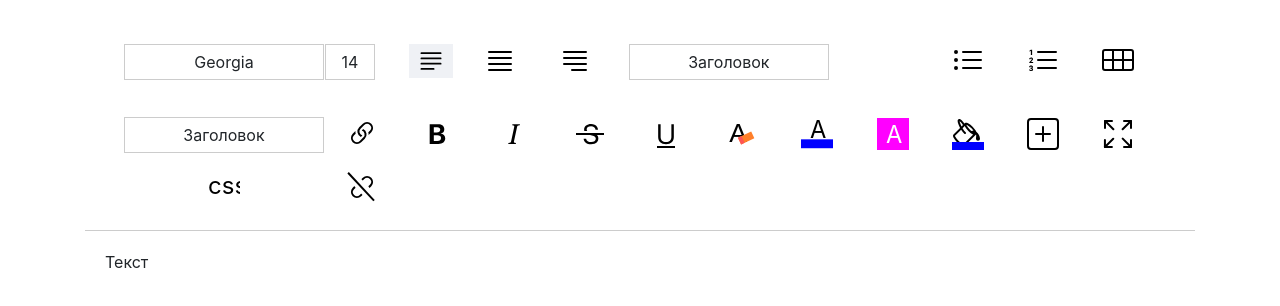
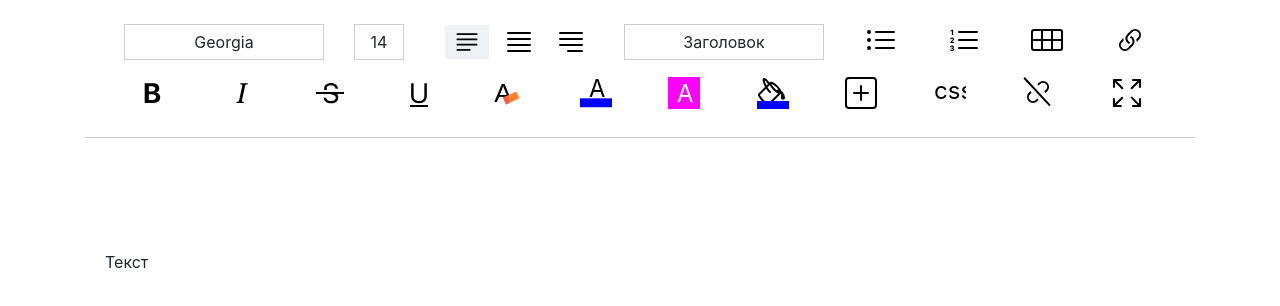
Before and after one commit to dimaarion/react-redactor, a React (Create React App) app: page / in a window 1280 px wide. Shown: the top 306 px of the page. Built offline with nearby package versions, Linux system fonts and the light colour scheme.

Commit message:
dimaarion/react-redactor.git

```diff
--- a/src/Headers.js
+++ b/src/Headers.js
@@ -1,15 +1,17 @@
 import React, { useState, useEffect } from "react";
 import "./css/headers.css";
 import Htype from "./Htype";
-import { selectedStyles } from "./action";
 function Headers(props) {
   const [tegsLocal, settegsLocal] = useState("div");
-
+  const [count, setCount] = useState(0);
   useEffect(() => {
     settegsLocal(props.tegs);
     settegsLocal(props.gTags.teg);
   }, [props.gTags.teg, props.tegs]);
 
+  useEffect(() => {
+    setCount(props.selectedtext.length);
+  }, [props.selectedtext]);
   const H = [
     {
       t: "H1",
@@ -108,9 +110,9 @@ function Headers(props) {
       names: "Обычный текст без интервала"
     }
   ];
-  if (props.type === "block") {
+  if (props.type) {
     return (
-      <ul className="headers">
+      <ul className="headers" onClick={() => setCount(0)}>
         <li>
           Заголовок
           <ul>
@@ -135,41 +137,8 @@ function Headers(props) {
                 gTags={props.gTags}
                 setIconTags={props.setIconTags}
                 setSelectPanelDicplay={props.setSelectPanelDicplay}
-                countClick = {props.countClick}
-              />
-            ))}
-          </ul>
-        </li>
-      </ul>
-    );
-  } else if (props.type === "select") {
-    return (
-      <ul className="headers">
-        <li>
-          Заголовок
-          <ul>
-            {H.map((x, i) => (
-              <Htype
-                type={props.type}
-                names={x.names}
-                key={i * 4}
-                setActive={props.setActive}
-                active={props.active}
-                svg={x.svg}
-                t={x.t}
-                n={x.n}
-                find={props.find}
-                tegsLocal={tegsLocal}
-                settegsLocal={settegsLocal}
-                izmtegs={props.izmtegs}
-                typeStyle={props.typeStyle}
-                ititalTegs={props.ititalTegs}
-                items={props.items}
-                selectedtext={props.selectedtext}
-                gTags={props.gTags}
-                setIconTags={props.setIconTags}
-                setSelectPanelDicplay={props.setSelectPanelDicplay}
-                countClick = {props.countClick}
+                countClick={props.countClick}
+                count={count}
               />
             ))}
           </ul>
--- a/src/Htype.js
+++ b/src/Htype.js
@@ -6,8 +6,10 @@ function Htype(props) {
       return "head-button-" + t;
     }
   }
+
   return (
     <li className="titlesBas">
+      {props.count}
       <button
         type="button"
         style={typeStyle(props.find.tagName, props.t, "button")}
@@ -17,7 +19,8 @@ function Htype(props) {
           props.setActive(props.active === false ? true : false);
           props.setIconTags(props.t);
           props.setSelectPanelDicplay(false);
-          if (props.type === "block") {
+
+          if (props.count < 3) {
             replaceElement(props);
           } else {
             selectedStyles(props, props.t);
--- a/src/Panel.js
+++ b/src/Panel.js
@@ -22,20 +22,11 @@ import LiterLineSelectBgColor from "./LiterLineSelectBgColor";
 import { typeStyle } from "./action/index";
 import AddStroke from "./AddStroke";
 import HeadingSvg from "./HeadingSvg";
-import LincksDelete from "./LincksDelete"
+import LincksDelete from "./LincksDelete";
 
 function Panel(props) {
   const [state, setstate] = useState({ link: false });
-  return (
-    <div className="container controlPanel">
-      <table>
-        <tbody>
-          <tr>
-            <td colSpan="2">
-              <table>
-                <tbody>
-                  <tr>
-                    <td>
+  const arrayPanel = [
     <FamelyF
       setActive={props.setActive}
       active={props.active}
@@ -46,9 +37,7 @@ function Panel(props) {
       items={props.items}
       setSelectPanelDicplay={props.setSelectPanelDicplay}
       find={props.find}
-                      />
-                    </td>
-                    <td>
+    />,
     <Fonts
       setActive={props.setActive}
       active={props.active}
@@ -59,14 +48,7 @@ function Panel(props) {
       ititalTegs={props.ititalTegs}
       items={props.items}
       setSelectPanelDicplay={props.setSelectPanelDicplay}
-                      />
-                    </td>
-                  </tr>
-                </tbody>
-              </table>
-            </td>
-
-            <td colSpan="3">
+    />,
     <Aligns
       find={props.find}
       setActive={props.setActive}
@@ -78,9 +60,7 @@ function Panel(props) {
       ititalTegs={props.ititalTegs}
       items={props.items}
       setSelectPanelDicplay={props.setSelectPanelDicplay}
-              />
-            </td>
-            <td colSpan="4">
+    />,
     <Headers
       type={"block"}
       setActive={props.setActive}
@@ -98,9 +78,7 @@ function Panel(props) {
       setIconTags={props.setIconTags}
       setSelectPanelDicplay={props.setSelectPanelDicplay}
       countClick={props.countClick}
-              />
-            </td>
-            <td>
+    />,
     <ListUl
       setActive={props.setActive}
       active={props.active}
@@ -110,9 +88,7 @@ function Panel(props) {
       items={props.items}
       class="text-center listItems"
       setSelectPanelDicplay={props.setSelectPanelDicplay}
-              />
-            </td>
-            <td>
+    />,
     <ListOl
       setActive={props.setActive}
       active={props.active}
@@ -122,9 +98,7 @@ function Panel(props) {
       items={props.items}
       class="text-center listItems"
       setSelectPanelDicplay={props.setSelectPanelDicplay}
-              />
-            </td>
-            <td>
+    />,
     <Table
       setActive={props.setActive}
       active={props.active}
@@ -135,30 +109,7 @@ function Panel(props) {
       createTable={props.createTable}
       setSelectPanelDicplay={props.setSelectPanelDicplay}
       find={props.find}
-              />
-            </td>
-          </tr>
-          <tr>
-            <td>
-              <Headers
-                type={"select"}
-                setActive={props.setActive}
-                active={props.active}
-                find={props.find}
-                typeStyle={typeStyle}
-                tegs={props.tegs}
-                gTags={props.gTags}
-                izmtegs={props.izmtegs}
-                settextbl={props.settextbl}
-                setitemss={props.setitemss}
-                ititalTegs={props.ititalTegs}
-                items={props.items}
-                selectedtext={props.selectedtext}
-                setIconTags={props.setIconTags}
-                setSelectPanelDicplay={props.setSelectPanelDicplay}
-              />
-            </td>
-            <td>
+    />,
     <Lincks
       setActive={props.setActive}
       active={props.active}
@@ -166,9 +117,7 @@ function Panel(props) {
       gTags={props.gTags}
       setstate={setstate}
       setSelectPanelDicplay={props.setSelectPanelDicplay}
-              />
-            </td>
-            <td>
+    />,
     <Bold
       setActive={props.setActive}
       active={props.active}
@@ -181,9 +130,7 @@ function Panel(props) {
       types={props.types}
       class="text-center listItems"
       setSelectPanelDicplay={props.setSelectPanelDicplay}
-              />
-            </td>
-            <td>
+    />,
     <Italic
       setActive={props.setActive}
       active={props.active}
@@ -196,9 +143,7 @@ function Panel(props) {
       selectedTextAncor={props.selectedTextAncor}
       class="text-center listItems"
       setSelectPanelDicplay={props.setSelectPanelDicplay}
-              />
-            </td>
-            <td>
+    />,
     <Strikethrough
       setActive={props.setActive}
       active={props.active}
@@ -209,9 +154,7 @@ function Panel(props) {
       types={props.types}
       class="text-center listItems"
       setSelectPanelDicplay={props.setSelectPanelDicplay}
-              />
-            </td>
-            <td>
+    />,
     <Underline
       setActive={props.setActive}
       active={props.active}
@@ -222,9 +165,7 @@ function Panel(props) {
       types={props.types}
       class="text-center listItems"
       setSelectPanelDicplay={props.setSelectPanelDicplay}
-              />
-            </td>
-            <td>
+    />,
     <ClinerText
       setActive={props.setActive}
       active={props.active}
@@ -235,9 +176,7 @@ function Panel(props) {
       types={props.types}
       class="text-center listItems"
       setSelectPanelDicplay={props.setSelectPanelDicplay}
-              />
-            </td>
-            <td>
+    />,
     <LiterSelectColor
       setActive={props.setActive}
       active={props.active}
@@ -250,9 +189,7 @@ function Panel(props) {
       selectedTextAncor={props.selectedTextAncor}
       class="text-center listItems"
       setSelectPanelDicplay={props.setSelectPanelDicplay}
-              />
-            </td>
-            <td>
+    />,
     <LiterBgColor
       setActive={props.setActive}
       active={props.active}
@@ -265,9 +202,7 @@ function Panel(props) {
       selectedTextAncor={props.selectedTextAncor}
       class="text-center listItems"
       setSelectPanelDicplay={props.setSelectPanelDicplay}
-              />
-            </td>
-            <td>
+    />,
     <LiterLineSelectBgColor
       setActive={props.setActive}
       active={props.active}
@@ -280,23 +215,13 @@ function Panel(props) {
       selectedTextAncor={props.selectedTextAncor}
       class="text-center listItems"
       setSelectPanelDicplay={props.setSelectPanelDicplay}
-              />
-            </td>
-            <td><AddStroke ititalTegs={props.ititalTegs} baseSelector={props.baseSelector} class="text-center listItems" /></td>
-            <td>
-              <CloseControl
-                setActive={props.setActive}
-                active={props.active}
-                setsizes={props.setsizes}
-                sizes={props.sizes}
-                setpanelStyle={props.setpanelStyle}
-                setSelectPanelDicplay={props.setSelectPanelDicplay}
+    />,
+    <AddStroke
+      ititalTegs={props.ititalTegs}
+      baseSelector={props.baseSelector}
       class="text-center listItems"
-              />
-            </td>
-          </tr>
-          <tr>
-            <td>
+    />,
+
     <HeadingSvg
       find={props.find}
       setActive={props.setActive}
@@ -310,12 +235,9 @@ function Panel(props) {
       types={props.types}
       class="text-center listItems"
       setSelectPanelDicplay={props.setSelectPanelDicplay}
-              />
-            </td>
-            <td>
-
+    />,
     <LincksDelete
-                t = "span"
+      t="span"
       find={props.find}
       setActive={props.setActive}
       active={props.active}
@@ -323,13 +245,49 @@ function Panel(props) {
       gTags={props.gTags}
       setstate={setstate}
       setSelectPanelDicplay={props.setSelectPanelDicplay}
+    />,
+
+    <CloseControl
+      setActive={props.setActive}
+      active={props.active}
+      setsizes={props.setsizes}
+      sizes={props.sizes}
+      setpanelStyle={props.setpanelStyle}
+      setSelectPanelDicplay={props.setSelectPanelDicplay}
+      class="text-center listItems"
     />
-            </td>
-          </tr>
-        </tbody>
-      </table>
-      <div className="row "></div>
-
+  ];
+  return (
+    <div className="container controlPanel">
+      <div className="row">
+        {arrayPanel.map((paneles, i) => (
+          <div key={i + "panel"} className="col-sm">
+            {paneles}
+          </div>
+        ))}
+      </div>
+      <div className="row">
+        <div className="col-sm">
+          {state.link === true || props.gTags.link ? (
+            <LinkRemove
+              setActive={props.setActive}
+              active={props.active}
+              setstate={setstate}
+              gTags={props.gTags}
+              setgTags={props.setgTags}
+              selectedTextAncor={props.selectedTextAncor}
+              selectedTextFocus={props.selectedTextFocus}
+              items={props.items}
+              ititalTegs={props.ititalTegs}
+              selectedtext={props.selectedtext}
+              types={props.types}
+              setSelectPanelDicplay={props.setSelectPanelDicplay}
+            />
+          ) : (
+            ""
+          )}
+        </div>
+        <div className="col-sm">
           <ImgRemove
             setActive={props.setActive}
             active={props.active}
@@ -356,25 +314,8 @@ function Panel(props) {
             setSelectPanelDicplay={props.setSelectPanelDicplay}
             countClick={props.countClick}
           />
-
-      {state.link === true || props.gTags.link ? (
-        <LinkRemove
-          setActive={props.setActive}
-          active={props.active}
-          setstate={setstate}
-          gTags={props.gTags}
-          setgTags={props.setgTags}
-          selectedTextAncor={props.selectedTextAncor}
-          selectedTextFocus={props.selectedTextFocus}
-          items={props.items}
-          ititalTegs={props.ititalTegs}
-          selectedtext={props.selectedtext}
-          types={props.types}
-          setSelectPanelDicplay={props.setSelectPanelDicplay}
-        />
-      ) : (
-        ""
-      )}
+        </div>
+      </div>
     </div>
   );
 }
--- a/src/css/controlpanel.css
+++ b/src/css/controlpanel.css
@@ -5,11 +5,8 @@
 .controlPanel table tr td {
   width: 80px;
   padding-left: 0px;
+}
 
-}
-.controlPanel table tr td select{
-  /*margin-top: 22px;*/
-}
-.listItems{
+.listItems {
   text-align: center;
 }
--- a/src/css/fonts.css
+++ b/src/css/fonts.css
@@ -1,5 +1,4 @@
 #fontsTxt {
-  margin-top: 18px;
   padding: 0px;
 }
 #fontsTxt li {
--- a/src/css/fontsFamely.css
+++ b/src/css/fontsFamely.css
@@ -1,5 +1,4 @@
 #fontsTxtFamely {
-  margin-top: 18px;
   z-index: 8000;
   position: relative;
   padding: 0px;
--- a/src/css/headers.css
+++ b/src/css/headers.css
@@ -1,5 +1,4 @@
 .headers {
-  margin-top: 18px;
   position: relative;
   padding: 0px;
 }
```
Also changed, not shown: src/LinkRemove.js (+8 -3 lines). Lines whose indentation alone changed are shown as unchanged.
